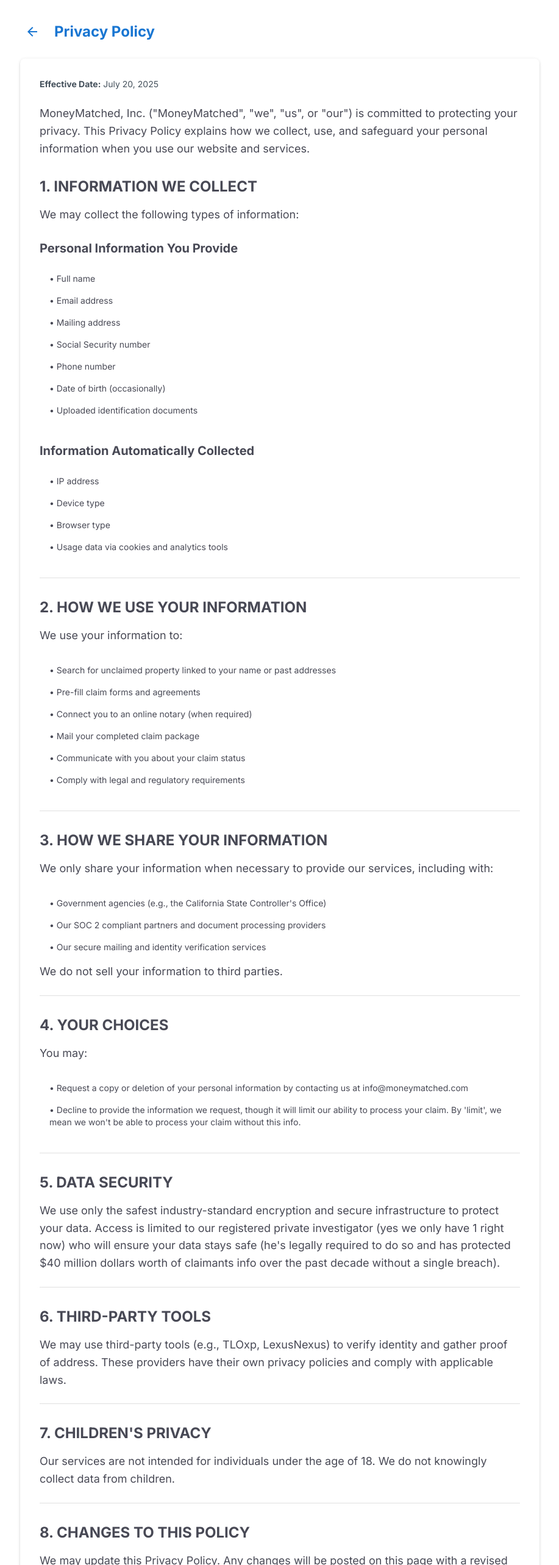
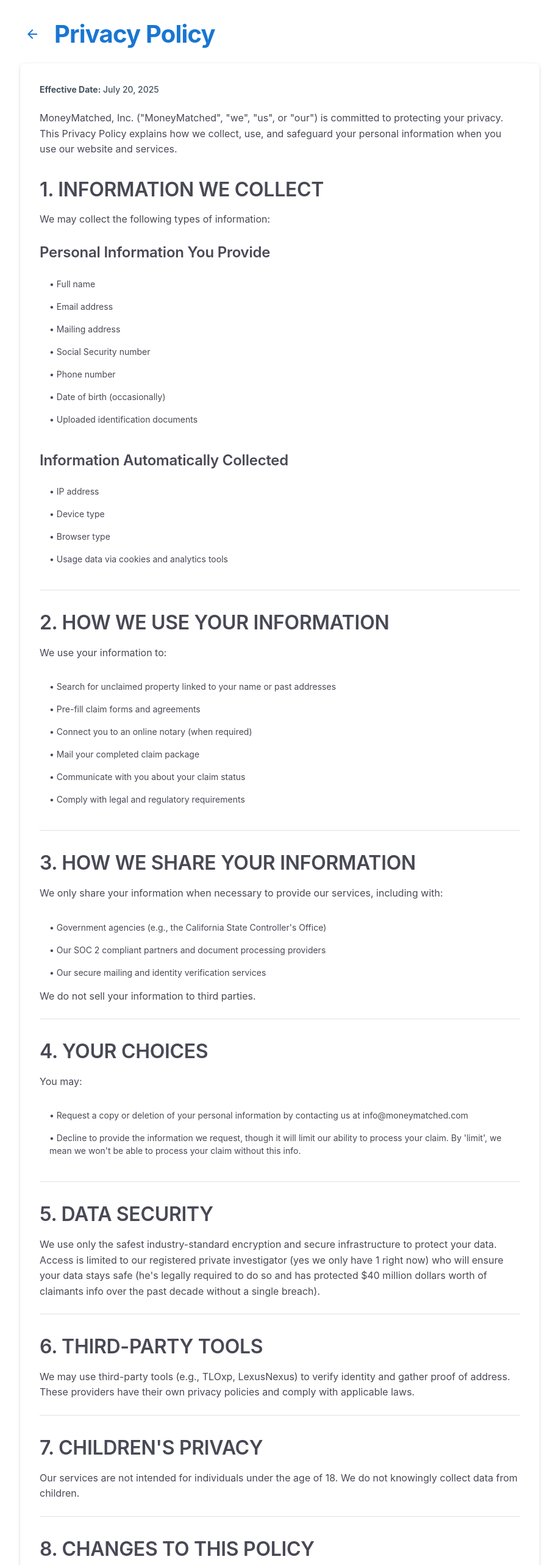
Before and after one commit to kzetxa/getmoneyclaude, a React (Vite) app: page /privacypolicy in a window 1280 px wide. Shown: the top 2566 px of the page at 61% size, without its empty margins (181-1098 px from the left). Built offline with nearby package versions, Linux system fonts and the light colour scheme; no server answers.

Commit message:
modify privacy policy and overall fonts

```diff
--- a/src/App.tsx
+++ b/src/App.tsx
@@ -22,31 +22,49 @@
     },
   },
   typography: {
-    fontFamily: '"Inter", "SF Pro Display", "SF Pro", "Roboto", "Helvetica", "Arial", sans-serif',
+    fontFamily: '"SF Pro Display", "SF Pro", "Inter", "Roboto", "Helvetica", "Arial", sans-serif',
     h1: {
-      fontSize: '4rem',
-      fontWeight: 900,
+      fontSize: '2.5rem',
+      fontWeight: 700,
       letterSpacing: '-0.02em',
-      lineHeight: 0.73,
+      lineHeight: 1.2,
     },
     h2: {
-      fontSize: '3rem',
-      fontWeight: 800,
+      fontSize: '2rem',
+      fontWeight: 600,
       letterSpacing: '-0.01em',
-      lineHeight: 1.2,
+      lineHeight: 1.3,
     },
     h3: {
-      fontSize: '2rem',
-      fontWeight: 700,
+      fontSize: '1.5rem',
+      fontWeight: 600,
       letterSpacing: '-0.01em',
+      lineHeight: 1.4,
     },
     h4: {
-      fontSize: '1.5rem',
+      fontSize: '1.25rem',
       fontWeight: 600,
+      lineHeight: 1.4,
+    },
+    h5: {
+      fontSize: '1.125rem',
+      fontWeight: 600,
+      lineHeight: 1.4,
+    },
+    h6: {
+      fontSize: '1rem',
+      fontWeight: 600,
+      lineHeight: 1.4,
     },
     body1: {
-      fontSize: '1.125rem',
+      fontSize: '1rem',
       lineHeight: 1.6,
+      fontWeight: 400,
+    },
+    body2: {
+      fontSize: '0.875rem',
+      lineHeight: 1.5,
+      fontWeight: 400,
     },
   },
   components: {
--- a/src/components/PrivacyPolicy.tsx
+++ b/src/components/PrivacyPolicy.tsx
@@ -23,13 +23,13 @@
         <IconButton onClick={() => navigate('/')} sx={{ color: 'primary.main' }}>
           <ArrowBack />
         </IconButton>
-        <Typography variant="h4" component="h1" fontWeight="bold" color="primary">
+        <Typography variant="h1" component="h1" color="primary">
           Privacy Policy
         </Typography>
       </Box>
 
       <Paper elevation={2} sx={{ p: 4, borderRadius: 2 }}>
-        <Typography variant="body2" color="text.secondary" sx={{ mb: 3 }}>
+        <Typography variant="body2" color="text.secondary" sx={{ mb: 3, fontWeight: 500 }}>
           <strong>Effective Date:</strong> July 20, 2025
         </Typography>
 
@@ -39,14 +39,14 @@
           use our website and services.
         </Typography>
 
-        <Typography variant="h5" component="h2" sx={{ mt: 4, mb: 2, fontWeight: 600 }}>
+        <Typography variant="h2" component="h2" sx={{ mt: 4, mb: 2 }}>
           1. INFORMATION WE COLLECT
         </Typography>
         <Typography variant="body1" paragraph>
           We may collect the following types of information:
         </Typography>
 
-        <Typography variant="h6" component="h3" sx={{ mt: 3, mb: 1, fontWeight: 600 }}>
+        <Typography variant="h3" component="h3" sx={{ mt: 3, mb: 1 }}>
           Personal Information You Provide
         </Typography>
         <List dense>
@@ -73,7 +73,7 @@
           </ListItem>
         </List>
 
-        <Typography variant="h6" component="h3" sx={{ mt: 3, mb: 1, fontWeight: 600 }}>
+        <Typography variant="h3" component="h3" sx={{ mt: 3, mb: 1 }}>
           Information Automatically Collected
         </Typography>
         <List dense>
@@ -93,7 +93,7 @@
 
         <Divider sx={{ my: 3 }} />
 
-        <Typography variant="h5" component="h2" sx={{ mt: 4, mb: 2, fontWeight: 600 }}>
+        <Typography variant="h2" component="h2" sx={{ mt: 4, mb: 2 }}>
           2. HOW WE USE YOUR INFORMATION
         </Typography>
         <Typography variant="body1" paragraph>
@@ -122,7 +122,7 @@
 
         <Divider sx={{ my: 3 }} />
 
-        <Typography variant="h5" component="h2" sx={{ mt: 4, mb: 2, fontWeight: 600 }}>
+        <Typography variant="h2" component="h2" sx={{ mt: 4, mb: 2 }}>
           3. HOW WE SHARE YOUR INFORMATION
         </Typography>
         <Typography variant="body1" paragraph>
@@ -145,7 +145,7 @@
 
         <Divider sx={{ my: 3 }} />
 
-        <Typography variant="h5" component="h2" sx={{ mt: 4, mb: 2, fontWeight: 600 }}>
+        <Typography variant="h2" component="h2" sx={{ mt: 4, mb: 2 }}>
           4. YOUR CHOICES
         </Typography>
         <Typography variant="body1" paragraph>
@@ -166,7 +166,7 @@
 
         <Divider sx={{ my: 3 }} />
 
-        <Typography variant="h5" component="h2" sx={{ mt: 4, mb: 2, fontWeight: 600 }}>
+        <Typography variant="h2" component="h2" sx={{ mt: 4, mb: 2 }}>
           5. DATA SECURITY
         </Typography>
         <Typography variant="body1" paragraph>
@@ -178,7 +178,7 @@
 
         <Divider sx={{ my: 3 }} />
 
-        <Typography variant="h5" component="h2" sx={{ mt: 4, mb: 2, fontWeight: 600 }}>
+        <Typography variant="h2" component="h2" sx={{ mt: 4, mb: 2 }}>
           6. THIRD-PARTY TOOLS
         </Typography>
         <Typography variant="body1" paragraph>
@@ -188,7 +188,7 @@
 
         <Divider sx={{ my: 3 }} />
 
-        <Typography variant="h5" component="h2" sx={{ mt: 4, mb: 2, fontWeight: 600 }}>
+        <Typography variant="h2" component="h2" sx={{ mt: 4, mb: 2 }}>
           7. CHILDREN'S PRIVACY
         </Typography>
         <Typography variant="body1" paragraph>
@@ -197,7 +197,7 @@
 
         <Divider sx={{ my: 3 }} />
 
-        <Typography variant="h5" component="h2" sx={{ mt: 4, mb: 2, fontWeight: 600 }}>
+        <Typography variant="h2" component="h2" sx={{ mt: 4, mb: 2 }}>
           8. CHANGES TO THIS POLICY
         </Typography>
         <Typography variant="body1" paragraph>
@@ -206,7 +206,7 @@
 
         <Divider sx={{ my: 3 }} />
 
-        <Typography variant="h5" component="h2" sx={{ mt: 4, mb: 2, fontWeight: 600 }}>
+        <Typography variant="h2" component="h2" sx={{ mt: 4, mb: 2 }}>
           9. CONTACT US
         </Typography>
         <Typography variant="body1" paragraph>
--- a/src/index.css
+++ b/src/index.css
@@ -1,5 +1,5 @@
 :root {
-  font-family: system-ui, -apple-system, BlinkMacSystemFont, 'Segoe UI', Roboto, 'Helvetica Neue', Arial, sans-serif;
+  font-family: 'SF Pro Display', 'SF Pro', 'Inter', 'Roboto', 'Helvetica', 'Arial', sans-serif;
   line-height: 1.5;
   font-weight: 400;
 
```
